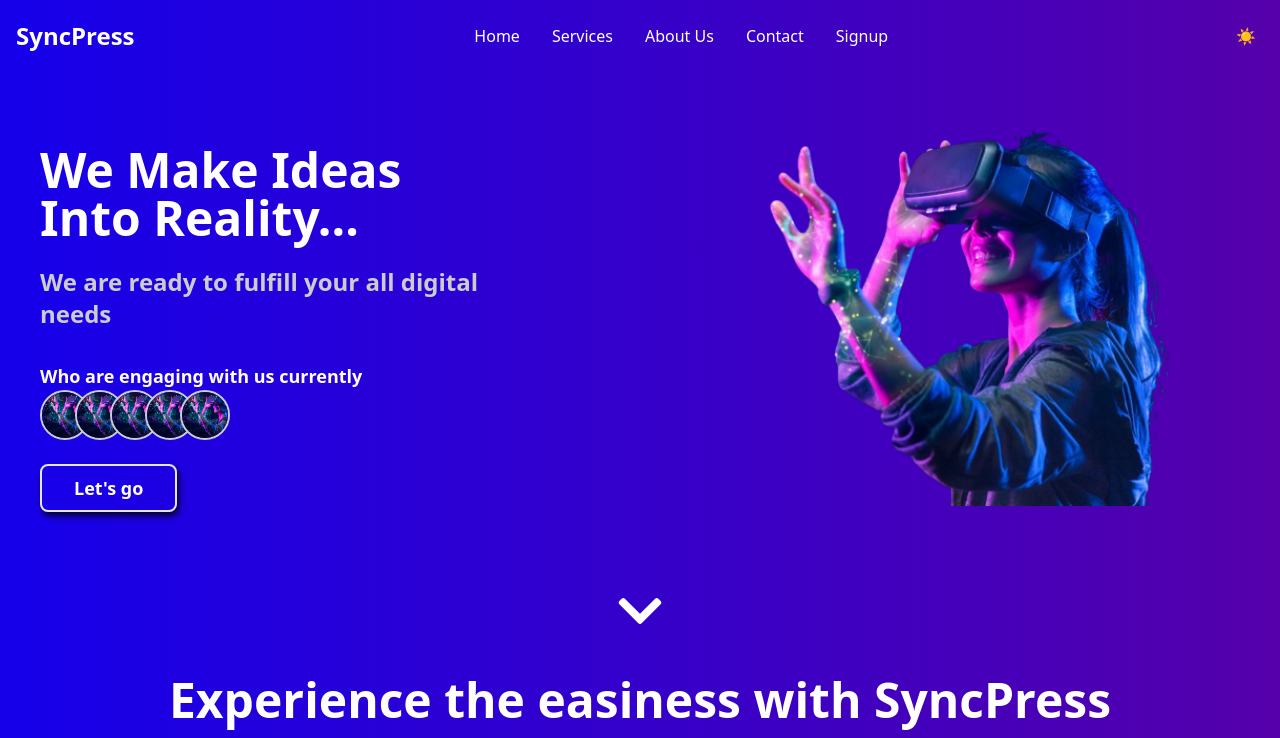
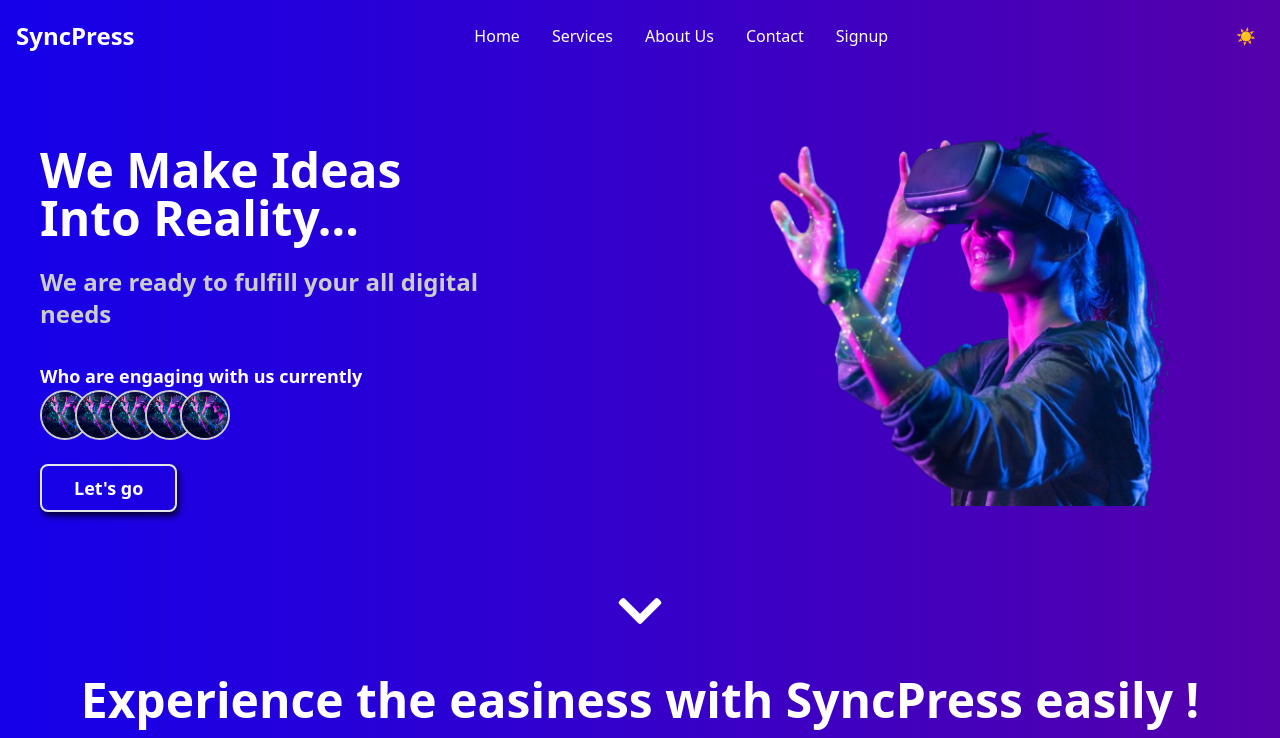
Before and after one commit to GAP-Pathum/SyncPress, a React (Vite) app: page / in a window 1280 px wide. Shown: the top 738 px of the page. Built offline with nearby package versions, Linux system fonts and the light colour scheme.

Commit message:
Update home.jsx

```diff
--- a/src/pages/home.jsx
+++ b/src/pages/home.jsx
@@ -86,7 +86,7 @@ function Home() {
       </div>
 
       <h1 className="text-4xl md:text-5xl font-bold mt-10 text-center" style={{ color: colors.textPrimary, fontFamily: Fonts.Title }}>
-        Experience the easiness with SyncPress
+        Experience the easiness with SyncPress easily !
       </h1>
 
       {/* Service Cards */}
```
